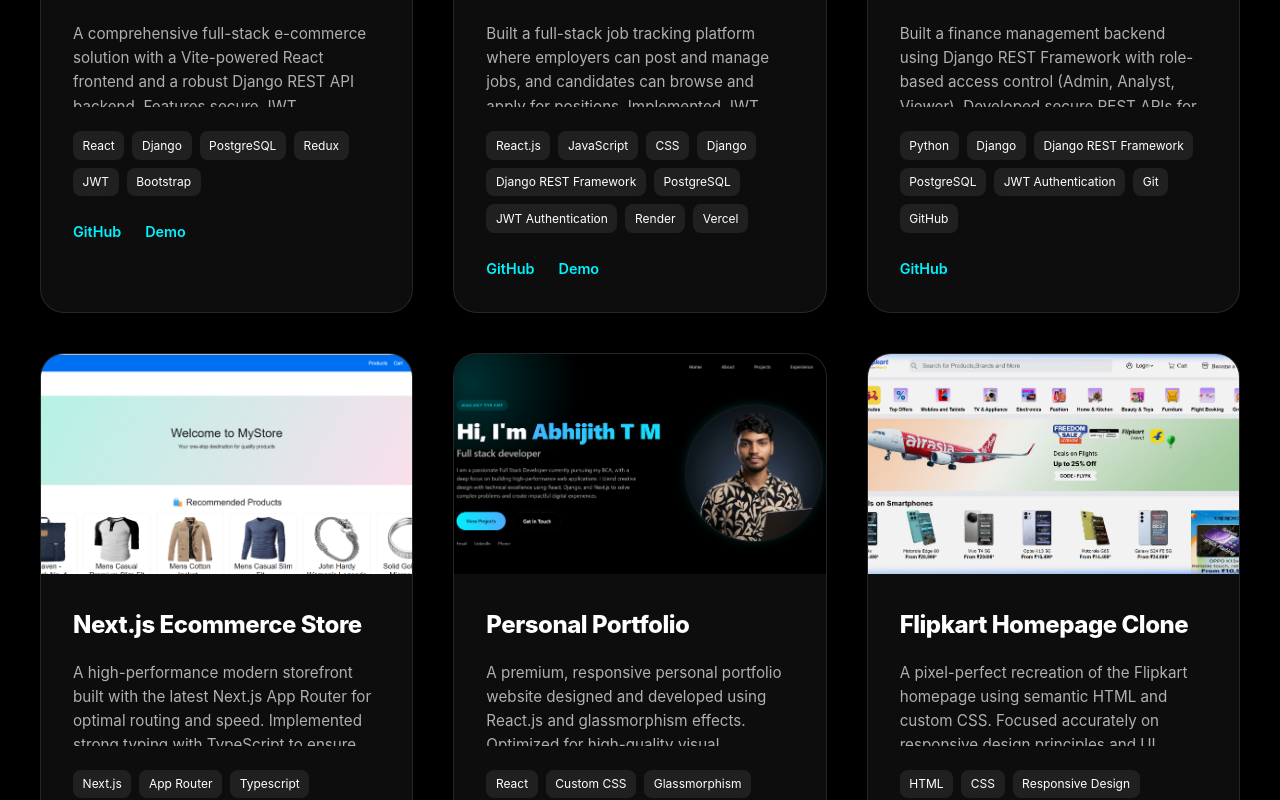
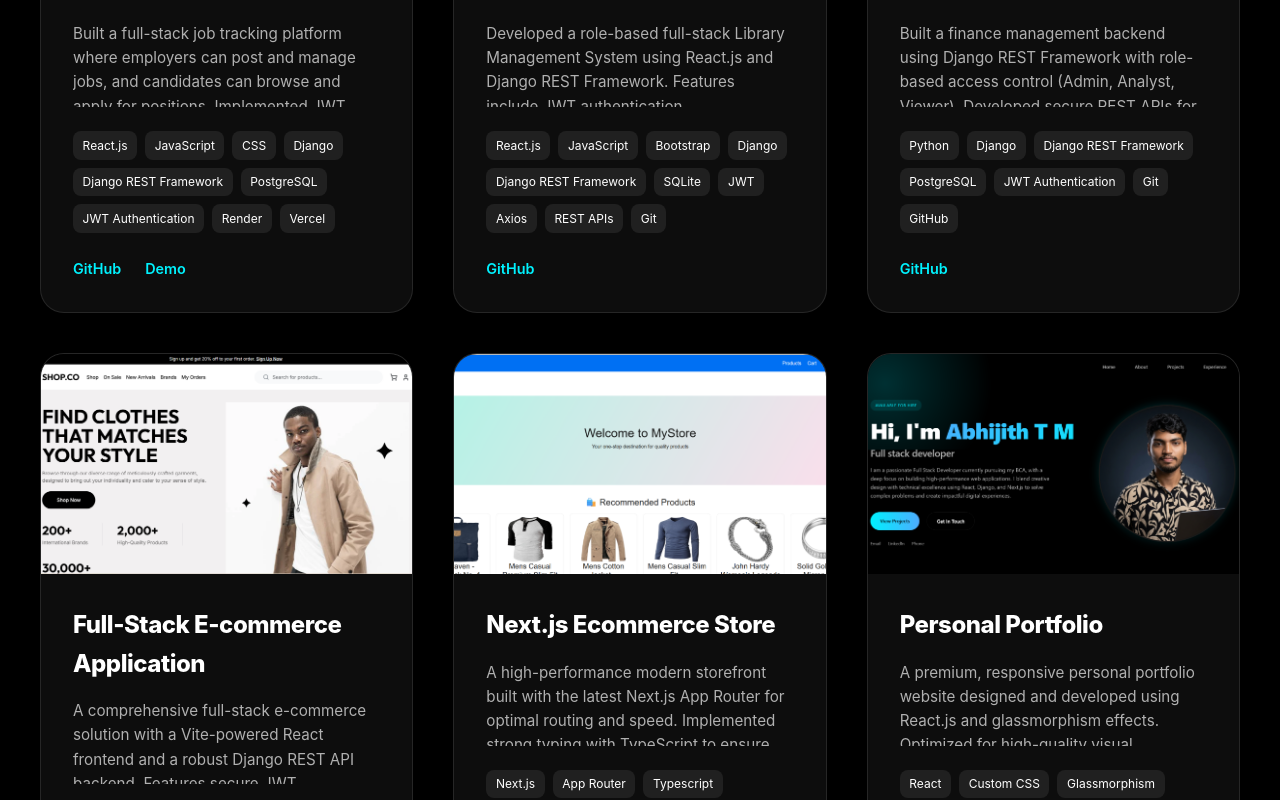
Before and after one commit to Abhijithgit104/Portfolio, a React (Create React App) app: page / in a window 1280 px wide. Shown: the part 2060-2860 px from the top of the page. Built offline with nearby package versions, Linux system fonts and the light colour scheme.

Commit message:
Added library management project

```diff
--- a/src/App.js
+++ b/src/App.js
@@ -35,14 +35,7 @@
       }
     ],
     projects: [
-      {
-        title: "Full-Stack E-commerce Application",
-        description: "A comprehensive full-stack e-commerce solution with a Vite-powered React frontend and a robust Django REST API backend. Features secure JWT authentication, Redux state management, and a scalable PostgreSQL database schema.",
-        tools: ["React", "Django", "PostgreSQL", "Redux", "JWT","Bootstrap"],
-        github: "https://github.com/Abhijithgit104/Full-stack-ecommerce-app.git",
-        demo: "https://ecomm-api-gv6v.onrender.com/",
-        image: "assets/images/full-stack-real.png"
-      },
+
 {
   title: "Job Tracking System Full-Stack",
   description: "Built a full-stack job tracking platform where employers can post and manage jobs, and candidates can browse and apply for positions. Implemented JWT authentication, role-based dashboards, application status tracking, job filtering, and REST API integration using React and Django.",
@@ -67,6 +60,33 @@
 },
 
 {
+  title: "Library Management System",
+
+  description:
+    "Developed a role-based full-stack Library Management System using React.js and Django REST Framework. Features include JWT authentication, Admin/Author/Reader dashboards, Book CRUD operations, book borrowing workflow, availability tracking, dashboard statistics, and secure REST APIs. Implemented authorization rules to ensure authors manage only their own books while readers can browse and borrow available books.",
+
+  tools: [
+    "React.js",
+    "JavaScript",
+    "Bootstrap",
+    "Django",
+    "Django REST Framework",
+    "SQLite",
+    "JWT",
+    "Axios",
+    "REST APIs",
+    "Git"
+  ],
+
+  github: "https://github.com/Abhijithgit104/library-management-system",
+
+  demo: "",
+
+  image: "assets/images/library-project.png"
+},
+
+
+{
   title: "Finance Dashboard Backend API",
 
   description: "Built a finance management backend using Django REST Framework with role-based access control (Admin, Analyst, Viewer). Developed secure REST APIs for income and expense CRUD operations, analytics summaries, and authentication with proper validation and error handling.",
@@ -87,6 +107,14 @@
 
   image: "assets/images/finance-dashboard.jpg"
 },
+{
+        title: "Full-Stack E-commerce Application",
+        description: "A comprehensive full-stack e-commerce solution with a Vite-powered React frontend and a robust Django REST API backend. Features secure JWT authentication, Redux state management, and a scalable PostgreSQL database schema.",
+        tools: ["React", "Django", "PostgreSQL", "Redux", "JWT","Bootstrap"],
+        github: "https://github.com/Abhijithgit104/Full-stack-ecommerce-app.git",
+        demo: "https://ecomm-api-gv6v.onrender.com/",
+        image: "assets/images/full-stack-real.png"
+      },
       {
         title: "Next.js Ecommerce Store",
         description: "A high-performance modern storefront built with the latest Next.js App Router for optimal routing and speed. Implemented strong typing with TypeScript to ensure code reliability and focused on a seamless user experience with performance optimizations.",
@@ -103,14 +131,14 @@
         demo: "#",
         image: "assets/images/image.png"
       },
-      {
-        title: "Flipkart Homepage Clone",
-        description: "A pixel-perfect recreation of the Flipkart homepage using semantic HTML and custom CSS. Focused accurately on responsive design principles and UI fidelity compared to the original site.",
-        tools: ["HTML", "CSS", "Responsive Design"],
-        github: "https://github.com/Abhijithgit104/Flipkart-clone.git",
-        demo: "https://flipkart-clone-lyart.vercel.app/",
-        image: "assets/images/flipkart_clone.png"
-      }
+      // {
+      //   title: "Flipkart Homepage Clone",
+      //   description: "A pixel-perfect recreation of the Flipkart homepage using semantic HTML and custom CSS. Focused accurately on responsive design principles and UI fidelity compared to the original site.",
+      //   tools: ["HTML", "CSS", "Responsive Design"],
+      //   github: "https://github.com/Abhijithgit104/Flipkart-clone.git",
+      //   demo: "https://flipkart-clone-lyart.vercel.app/",
+      //   image: "assets/images/flipkart_clone.png"
+      // }
     ],
     certifications: [
       "Python Full Stack Development Certification - Upcode",
```
Also changed, not shown: public/assets/images/library-project.png (added).
